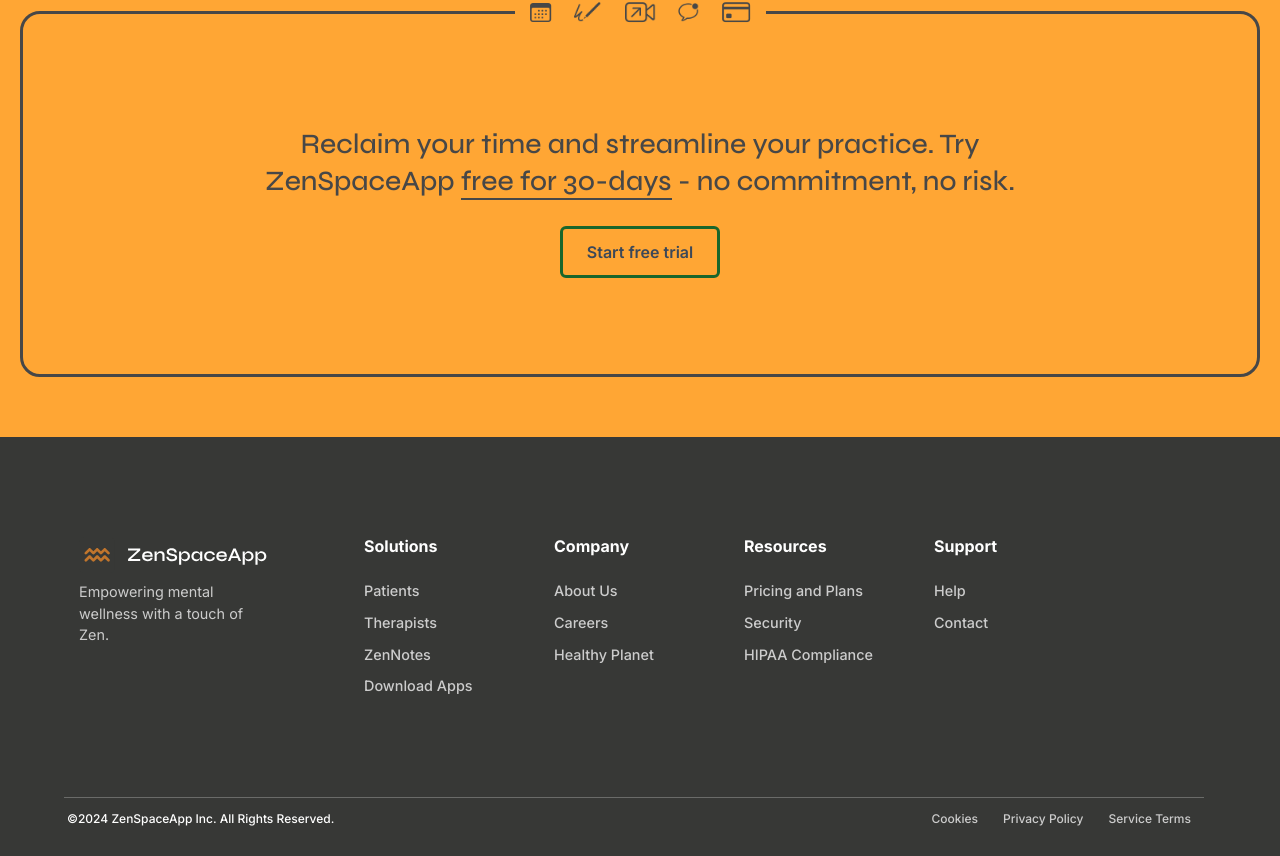
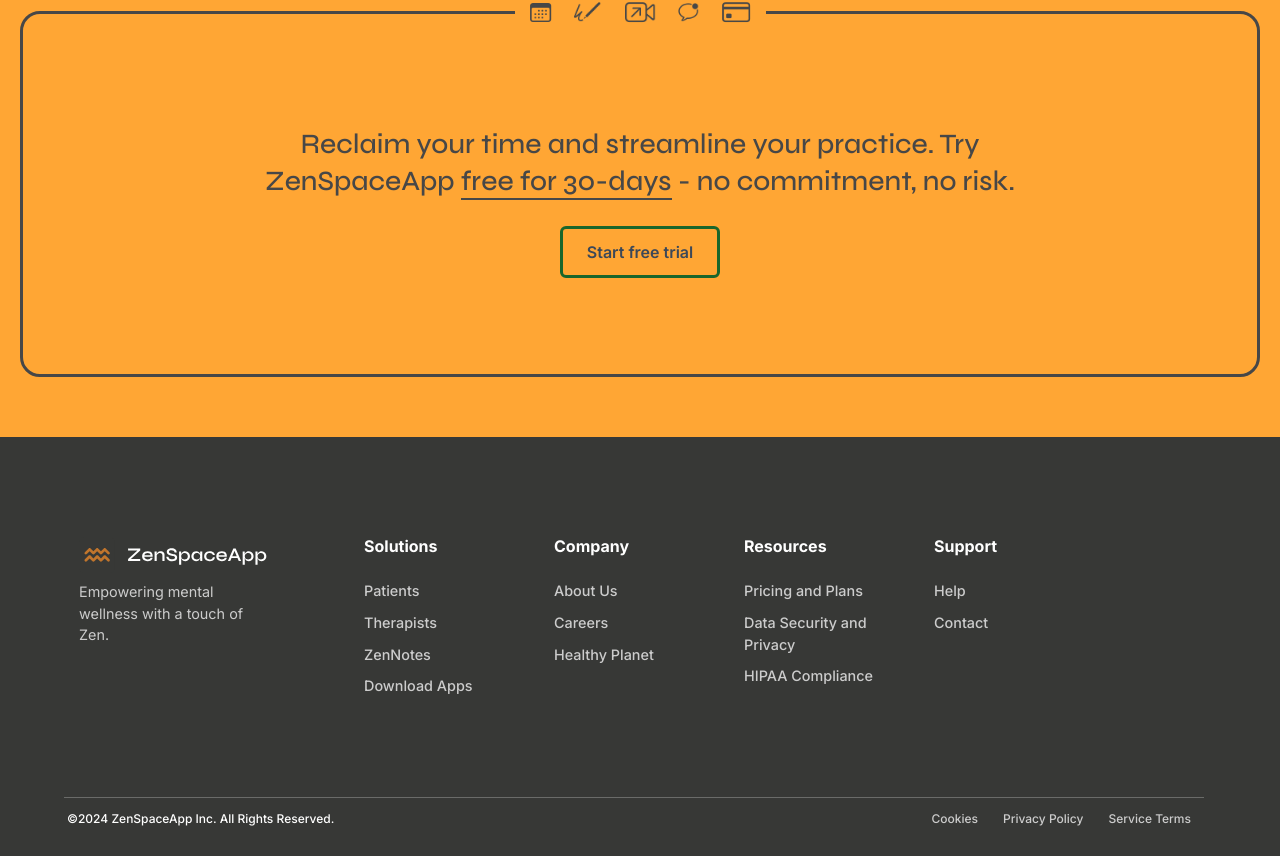
Before and after one commit to ZenSpaceApp/zenspace-website, a Next.js app: page / in a window 1280 px wide. Shown: the part 7556-8412 px from the top of the page. Built offline with nearby package versions, Linux system fonts and the light colour scheme.

Commit message:
Changed footer links. Adde new workflow images.

```diff
--- a/components/Footer.tsx
+++ b/components/Footer.tsx
@@ -51,7 +51,7 @@
               <h6 className="text-dark  mb-4"><b>Resources</b></h6>
               <ul className="list-unstyled footer-list mt-2">
                 <li><a href="/pricing" className="text-muted">Pricing and Plans</a></li>
-                <li><a href="/security" className="text-muted">Security</a></li>
+                <li><a href="/security" className="text-muted">Data Security and Privacy</a></li>
                 <li><a href="/hipaa-compliance" className="text-muted">HIPAA Compliance</a></li>
                 {/* <li><a href="/cookie-prefs" className="text-muted">Cookie Preferences</a></li>  */}
               </ul>
```
Also changed, not shown: public/images/home/appt-workflow.jpg, public/images/home/clients-view.jpg.
